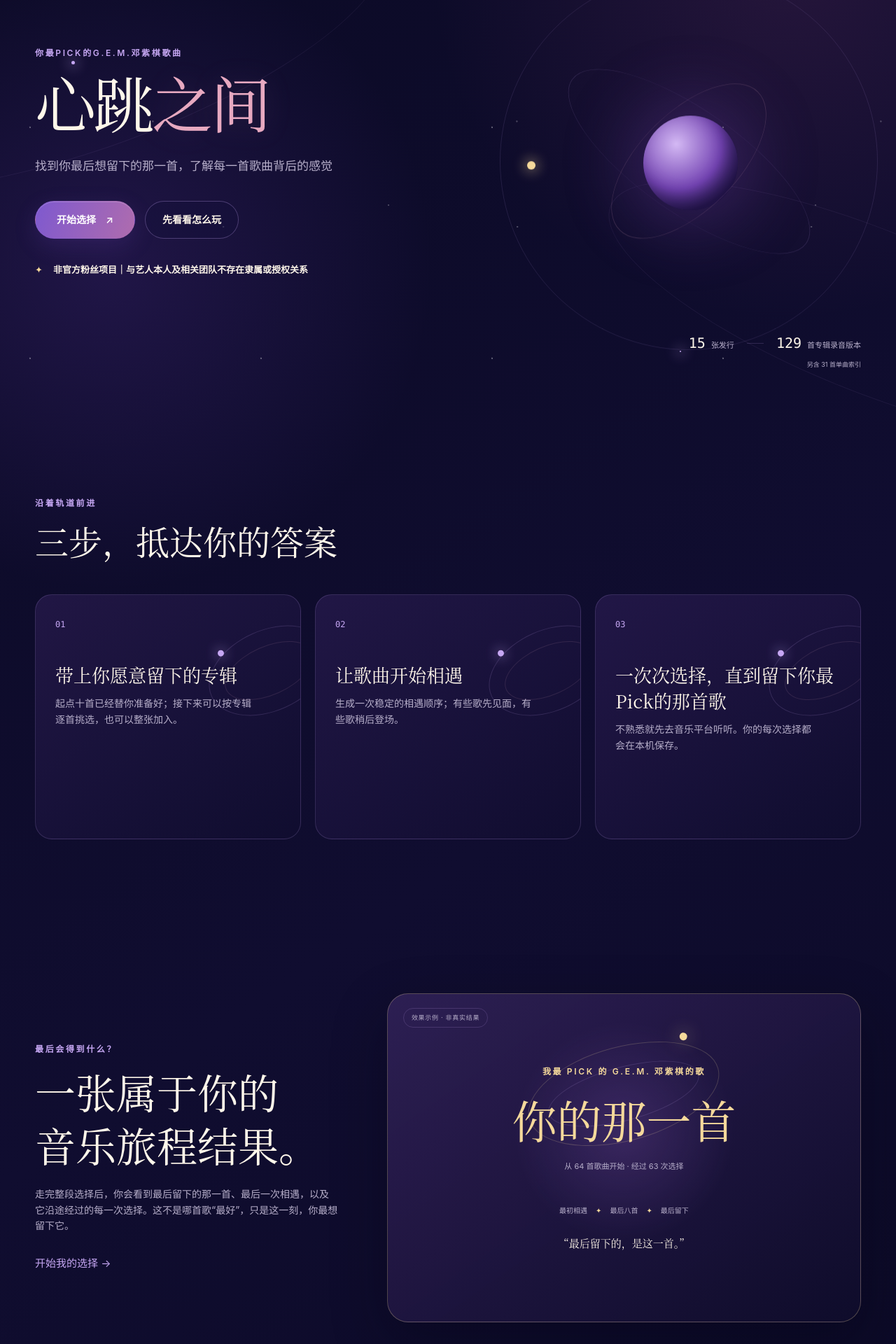
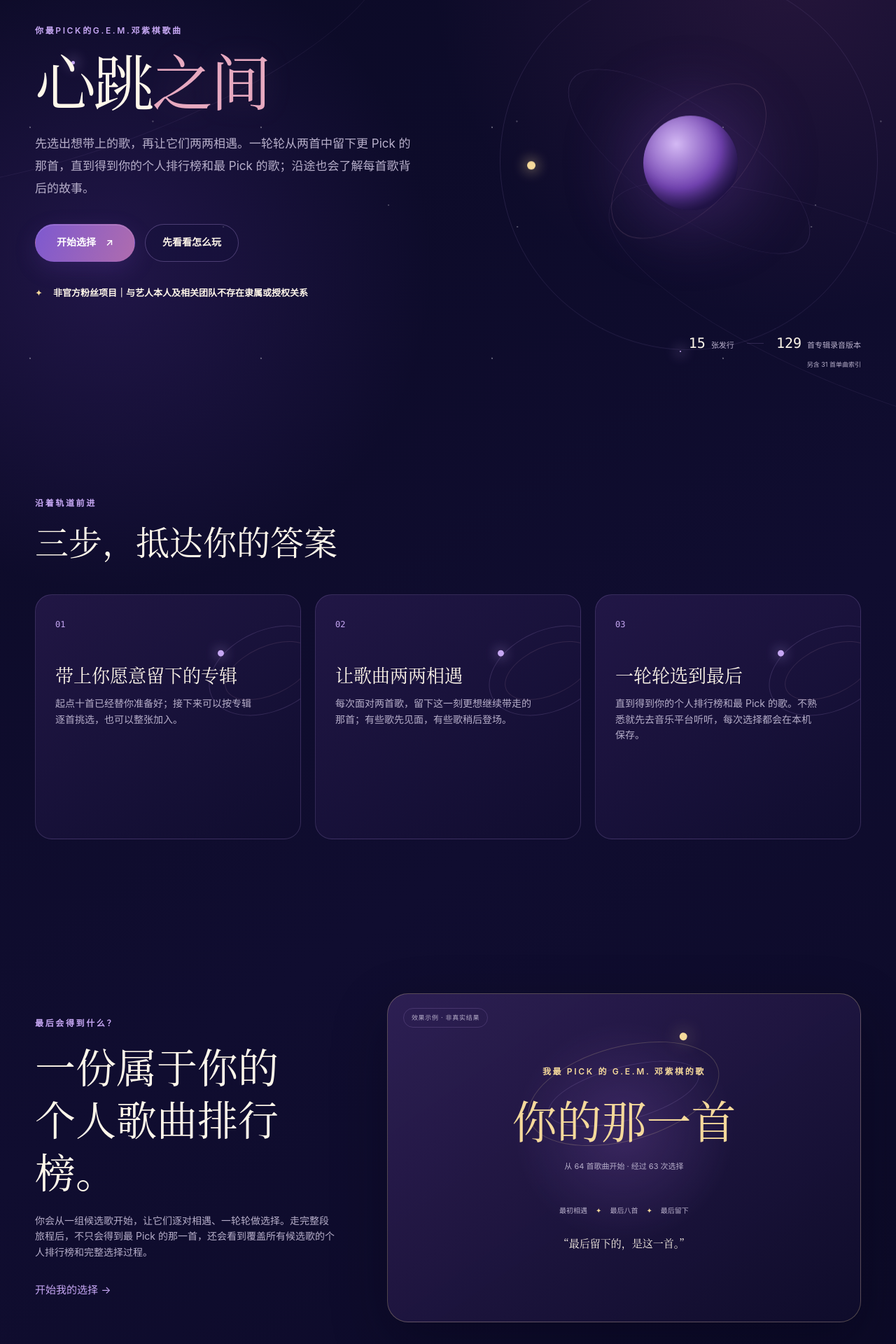
Before and after one commit to RobertLianGit/gempick, a Next.js app: page / in a window 1280 px wide. Shown: the part 201-2121 px from the top of the page at 70% size. Built offline with nearby package versions, Linux system fonts and the light colour scheme.

Commit message:
Clarify the song selection journey

```diff
--- a/app/page.tsx
+++ b/app/page.tsx
@@ -14,7 +14,7 @@
         <div className="hero-copy">
           <p className="eyebrow">你最Pick的G.E.M.邓紫棋歌曲</p>
           <h1>心跳<em>之间</em></h1>
-          <p className="hero-lead">找到你最后想留下的那一首，了解每一首歌曲背后的感觉</p>
+          <p className="hero-lead">先选出想带上的歌，再让它们两两相遇。一轮轮从两首中留下更 Pick 的那首，直到得到你的个人排行榜和最 Pick 的歌；沿途也会了解每首歌背后的故事。</p>
           <div className="button-row">
             <a href="./select/" className="button button-primary button-large">开始选择 <span>↗</span></a>
             <a href="./about/" className="button button-secondary">先看看怎么玩</a>
@@ -37,8 +37,8 @@
         <div className="steps-grid">
           {[
             ["01", "带上你愿意留下的专辑", "起点十首已经替你准备好；接下来可以按专辑逐首挑选，也可以整张加入。"],
-            ["02", "让歌曲开始相遇", "生成一次稳定的相遇顺序；有些歌先见面，有些歌稍后登场。"],
-            ["03", "一次次选择，直到留下你最Pick的那首歌", "不熟悉就先去音乐平台听听。你的每次选择都会在本机保存。"],
+            ["02", "让歌曲两两相遇", "每次面对两首歌，留下这一刻更想继续带走的那首；有些歌先见面，有些歌稍后登场。"],
+            ["03", "一轮轮选到最后", "直到得到你的个人排行榜和最 Pick 的歌。不熟悉就先去音乐平台听听，每次选择都会在本机保存。"],
           ].map(([number, title, copy]) => (
             <article className="step-card" key={number}>
               <span className="step-number mono">{number}</span>
@@ -53,8 +53,8 @@
       <section className="page-shell result-preview-section">
         <div className="result-preview-copy">
           <p className="eyebrow">最后会得到什么？</p>
-          <h2>一张属于你的<br />音乐旅程结果。</h2>
-          <p>走完整段选择后，你会看到最后留下的那一首、最后一次相遇，以及它沿途经过的每一次选择。这不是哪首歌“最好”，只是这一刻，你最想留下它。</p>
+          <h2>一份属于你的<br />个人歌曲排行榜。</h2>
+          <p>你会从一组候选歌开始，让它们逐对相遇、一轮轮做选择。走完整段旅程后，不只会得到最 Pick 的那一首，还会看到覆盖所有候选歌的个人排行榜和完整选择过程。</p>
           <a href="./select/" className="text-link text-link-large">开始我的选择 →</a>
         </div>
         <article className="result-preview-card" aria-label="结果页效果示例">
```
Also changed, not shown: 1 other file (tests, documents, lock files or other folders).
